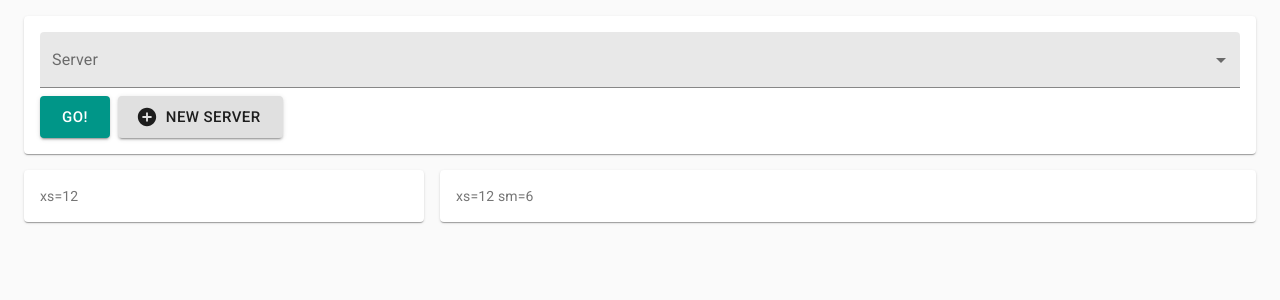
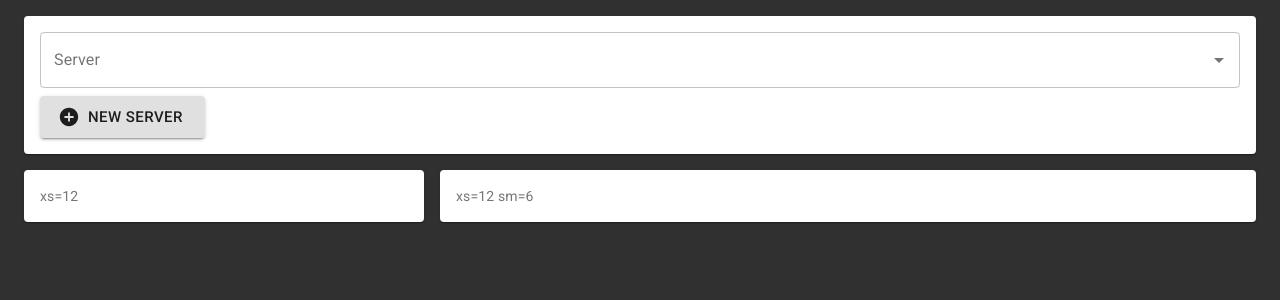
Before and after one commit to lourencorodrigo/etcd-client, a React (Create React App) app: page / in a window 1280 px wide. Shown: the top 300 px of the page. Built offline with nearby package versions, Linux system fonts and the light colour scheme.

Commit message:
Autocomplete and background default

```diff
--- a/package.json
+++ b/package.json
@@ -5,6 +5,7 @@
   "dependencies": {
     "@material-ui/core": "^4.5.2",
     "@material-ui/icons": "^4.5.1",
+    "@material-ui/lab": "^4.0.0-alpha.30",
     "react": "^16.11.0",
     "react-dom": "^16.11.0",
     "react-scripts": "3.2.0",
--- a/src/App.js
+++ b/src/App.js
@@ -19,7 +19,10 @@ const App = () => {
       createMuiTheme({
         palette: {
           type: prefersDarkMode ? 'dark' : 'light',
-          primary: teal
+          primary: teal,
+          background: {
+            default: '#303030',
+          },
         }
       }),
     [prefersDarkMode]
--- a/src/containers/ConnectServer/ConnectServer.js
+++ b/src/containers/ConnectServer/ConnectServer.js
@@ -1,64 +1,44 @@
-/* eslint-disable jsx-a11y/control-has-associated-label */
 import React from 'react'
 import {
-  Select,
-  FormControl,
-  InputLabel,
+  TextField,
   Grid,
   Paper,
   Button
 } from '@material-ui/core'
+import Autocomplete from '@material-ui/lab/Autocomplete'
 import AddCircleIcon from '@material-ui/icons/AddCircle'
 import { useStyles } from './styles'
 
 const ConnectServer = () => {
   const classes = useStyles()
-  const inputLabel = React.useRef(null)
-  const [state, setState] = React.useState({
-    age: '',
-    name: 'hai'
-  })
+  const [selectedServer, setSelectedServer] = React.useState(false)
 
-  const handleChange = name => event => {
-    setState({
-      ...state,
-      [name]: event.target.value
-    })
-  }
+  const servers = [
+    { title: 'http://127.40.2.123:2378', year: 1994 }
+  ]
+
+  const onChange = (event, value) => setSelectedServer(value)
 
   return (
     <Grid item xs={12}>
       <Paper className={classes.paper}>
         <Grid item xs={12}>
-          <FormControl variant="filled" className={classes.formControl}>
-            <InputLabel ref={inputLabel} htmlFor="outlined-age-native-simple">
-              Server
-            </InputLabel>
-            <Select
-              native
-              value={state.age}
-              onChange={handleChange('age')}
-              inputProps={{
-                name: 'age',
-                id: 'outlined-age-native-simple'
-              }}
-            >
-              <option value="" />
-              <option value={10}>127.0.0.1:2379 - Local</option>
-              <option value={20}>168.8.23.75:2379 - Digital Ocean</option>
-              <option value={30}>192.23.12.79:3001 - Gympass</option>
-            </Select>
-          </FormControl>
+        <Autocomplete
+          className={classes.autoComplete}
+          options={servers}
+          getOptionLabel={option => option.title}
+          onChange={onChange}
+          renderInput={params => (
+            <TextField
+              {...params}
+              label="Server"
+              variant="outlined"
+              fullWidth
+            />
+          )}
+        />
         </Grid>
         <Grid item xs={12}>
-          <Button
-            variant="contained"
-            color="primary"
-            size="large"
-            className={classes.button}
-          >
-            Go!
-          </Button>
           <Button
             variant="contained"
             size="large"
--- a/src/containers/ConnectServer/styles.js
+++ b/src/containers/ConnectServer/styles.js
@@ -8,7 +8,7 @@ export const useStyles = makeStyles(theme => ({
     padding: theme.spacing(2),
     color: theme.palette.text.secondary
   },
-  formControl: {
+  autoComplete: {
     marginBottom: theme.spacing(1),
     minWidth: '100%'
   },
```
Also changed, not shown: 2 other files (tests, documents, lock files or other folders).
